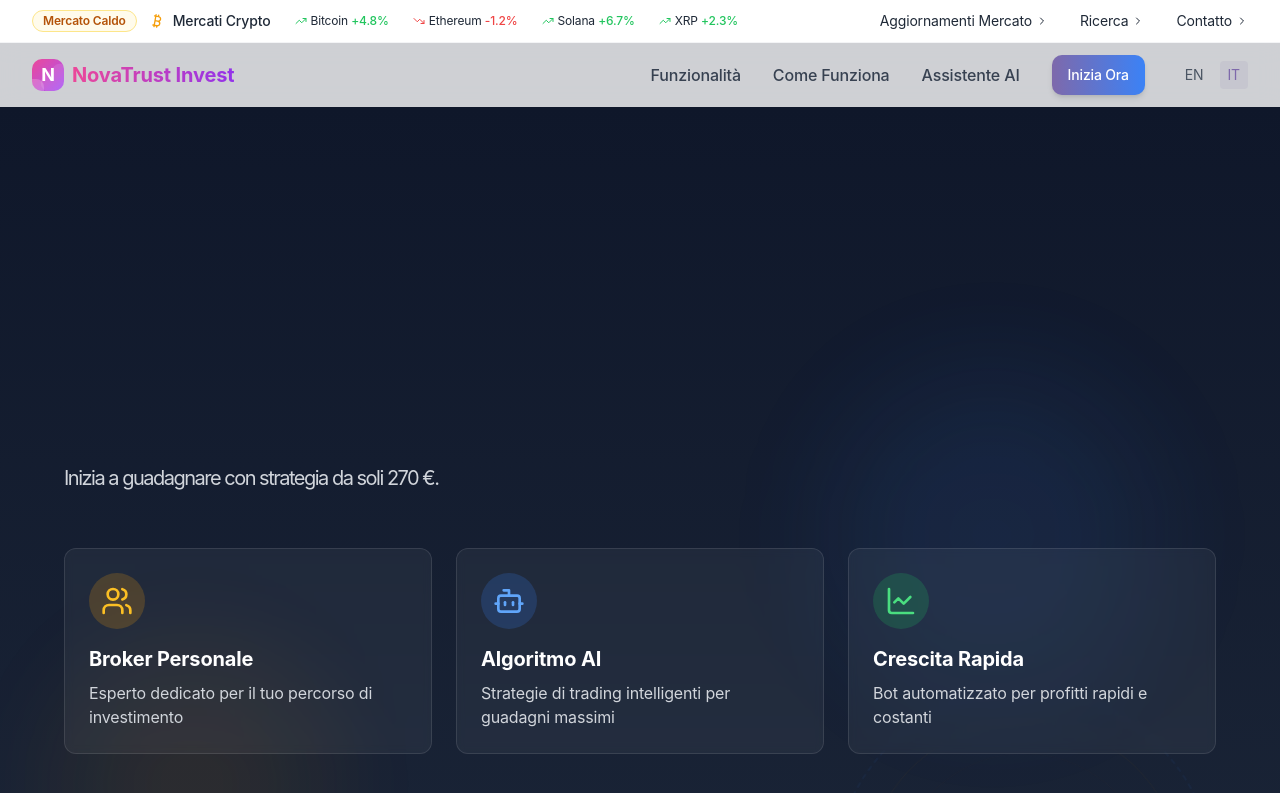
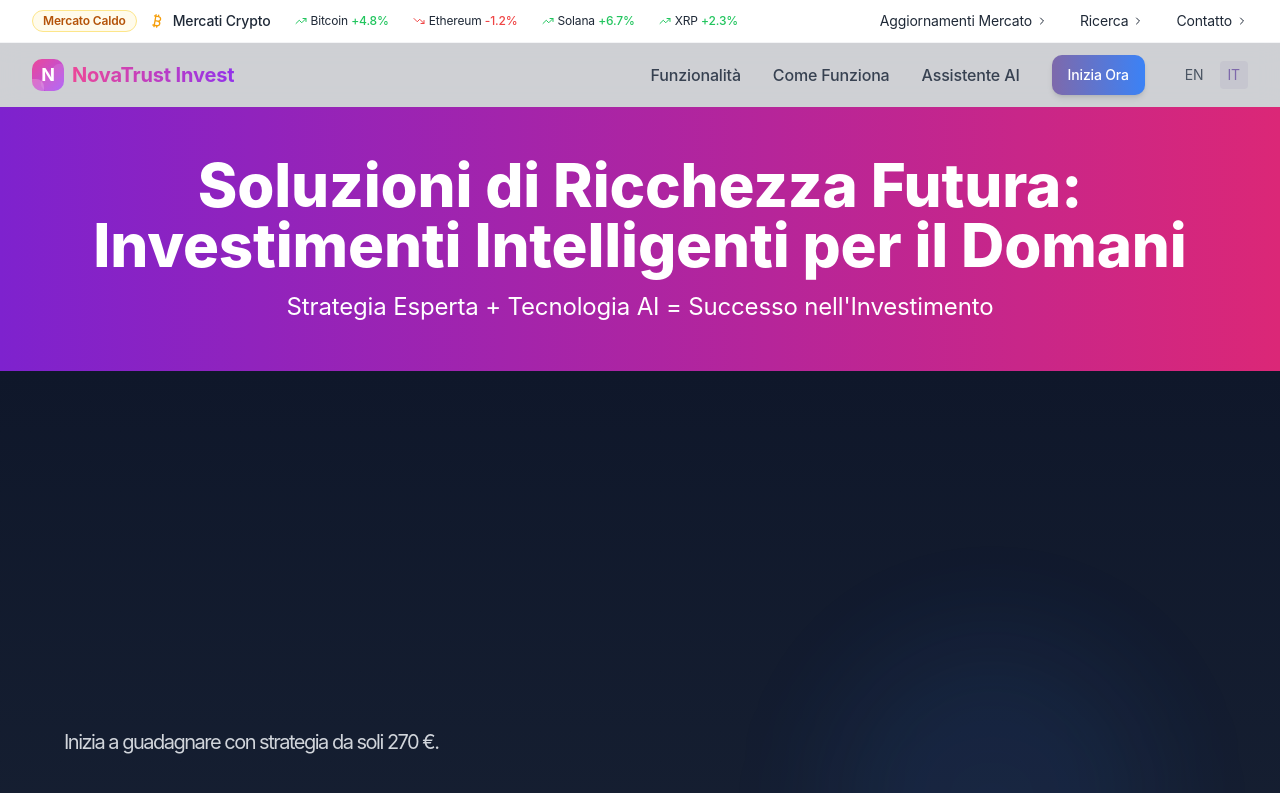
Before and after one commit to Creator-CB/web-v2-26, a React (Vite) app: page / in a window 1280 px wide. Shown: the top 793 px of the page. Built offline with nearby package versions, Linux system fonts and the light colour scheme.

Commit message:
Fix website title
Update the website title in the index.html file.

```diff
--- a/src/components/LanguageSelector.tsx
+++ b/src/components/LanguageSelector.tsx
@@ -112,7 +112,6 @@ type TranslationKey =
   | 'elitePackage'
   | 'elitePackageDesc'
   | 'customPackageTitle'
-  | 'customPackageDesc'
   | 'testimonialTitle'
   | 'testimonialSubtitle'
   | 'testimonialUser1'
@@ -175,7 +174,9 @@ type TranslationKey =
   | 'startYourSuccess'
   | 'connectWithBroker'
   | 'pageTitle'
-  | 'pageTitleDescription';
+  | 'pageTitleDescription'
+  | 'websiteTitle'  // Adding new key for website title
+  | 'websiteSubtitle'; // Adding new key for website subtitle
 
 // Create the context with proper typing and default values
 const LanguageContext = createContext<LanguageContextType>({
@@ -306,6 +307,7 @@ export const useLanguage = () => {
       elitePackage: "Elite",
       elitePackageDesc: "For serious investors who want maximum performance",
       customPackageTitle: "Need a custom package?",
+      customPackageDesc: "Contact us for a personalized investment solution tailored to your specific needs",
       testimonialTitle: "What our clients say",
       testimonialSubtitle: "Discover the real experiences of investors who have chosen our platform",
       testimonialUser1: "Alexandru M.",
@@ -368,7 +370,9 @@ export const useLanguage = () => {
       startYourSuccess: "Ready to start your success story?",
       connectWithBroker: "Connect with a broker today",
       pageTitle: "NovaTrust Invest | Elite Crypto Investment Platform with AI-Powered Strategies",
-      pageTitleDescription: "Transform your financial future with NovaTrust Invest. Expert brokers and AI algorithms working together to maximize your crypto investments."
+      pageTitleDescription: "Transform your financial future with NovaTrust Invest. Expert brokers and AI algorithms working together to maximize your crypto investments.",
+      websiteTitle: "Future Wealth Solutions: Smart Investing for Tomorrow",
+      websiteSubtitle: "Expert Strategy + AI Technology = Investment Success"
     },
     it: {
       combineHumanAI: "Combiniamo intelligenza umana e artificiale per far crescere il tuo patrimonio",
@@ -537,7 +541,9 @@ export const useLanguage = () => {
       startYourSuccess: "Pronto a iniziare la tua storia di successo?",
       connectWithBroker: "Connettiti con un broker oggi",
       pageTitle: "NovaTrust Invest | Piattaforma d'Elite per Investimenti Crypto con Strategie Potenziate dall'AI",
-      pageTitleDescription: "Trasforma il tuo futuro finanziario con NovaTrust Invest. Broker esperti e algoritmi AI che lavorano insieme per massimizzare i tuoi investimenti crypto."
+      pageTitleDescription: "Trasforma il tuo futuro finanziario con NovaTrust Invest. Broker esperti e algoritmi AI che lavorano insieme per massimizzare i tuoi investimenti crypto.",
+      websiteTitle: "Soluzioni di Ricchezza Futura: Investimenti Intelligenti per il Domani",
+      websiteSubtitle: "Strategia Esperta + Tecnologia AI = Successo nell'Investimento"
     }
   };
 
--- a/src/pages/Index.tsx
+++ b/src/pages/Index.tsx
@@ -31,6 +31,18 @@ const Index = () => {
       <Navbar />
 
       <main className="flex-grow">
+        {/* Website Title Section - Added at the beginning */}
+        <div className="bg-gradient-to-r from-purple-700 to-pink-600 text-white py-12 text-center">
+          <div className="container mx-auto px-4">
+            <h1 className="text-4xl md:text-5xl lg:text-6xl font-extrabold mb-4">
+              {t('websiteTitle')}
+            </h1>
+            <p className="text-xl md:text-2xl max-w-3xl mx-auto">
+              {t('websiteSubtitle')}
+            </p>
+          </div>
+        </div>
+
         <Hero />
         <TrustSignals />
         <HowItWorks />
```
